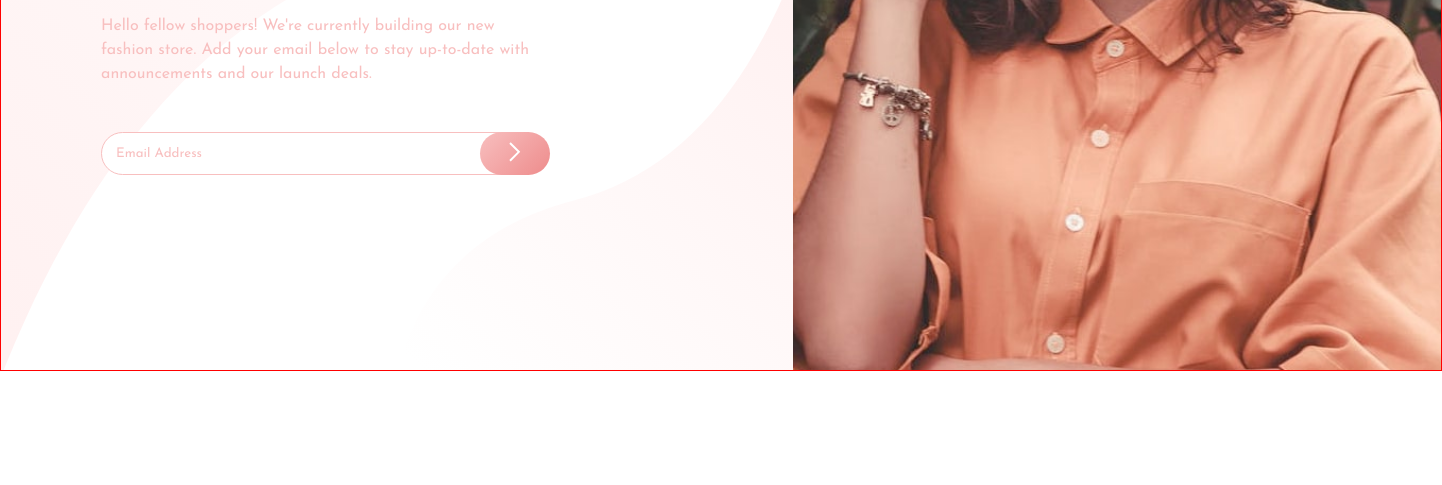
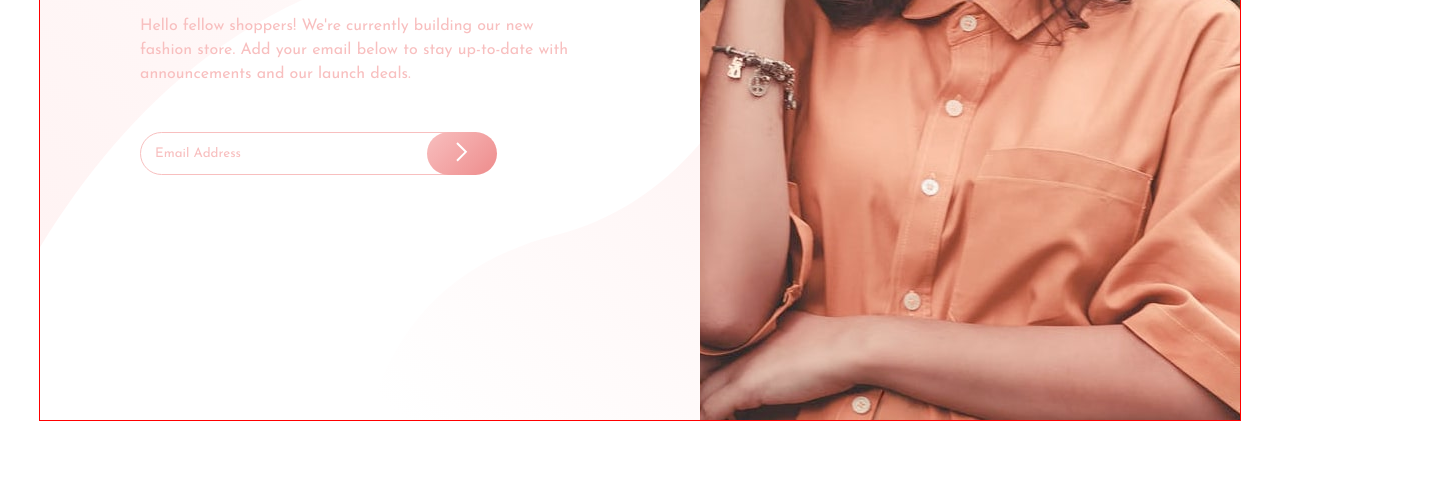
Before and after one commit to AdrielAmori/Base-Apparel, a plain HTML site: page index.html in a window 1280 px wide. Shown: the part 445-930 px from the top of the page, 1442 px wide, since content can reach past the window. Before the commit the page ends 880 px from the top, so only its background shows below. Drawn offline with Linux system fonts and the light colour scheme.

Commit message:
update style.css, width and max-width

```diff
--- a/index.html
+++ b/index.html
@@ -43,6 +43,7 @@
       </div>
     </div>
     <div id="img">
+      <img src="./images/hero-desktop.jpg" alt="">
     </div>
   </div>
 
--- a/style.css
+++ b/style.css
@@ -5,11 +5,11 @@ body {
 }
 
 .container {
-  width: 1440px;
-  height: 750px;
+  width: 100%;
+  max-width: 1200px;
+  height: 800px;
   margin: 5% auto;
   display: grid;
-  grid-auto-flow: column;
   grid-template-columns: 55% 45%;
   border: 1px solid red;
 }
@@ -60,9 +60,15 @@ body {
 #img {
   margin: 0;
   padding: 0;
-  background-image: url(./images/hero-desktop.jpg);
-  background-size: cover;
   width: 100%;
+  height: 100%;
+  overflow: hidden; /* Garante que a imagem não ultrapasse a div */
+}
+
+#img img {
+  width: 100%;
+  height: 100%;
+  object-fit: cover; /* Garante que a imagem ocupe 100% da div sem ultrapassar */
 }
 
 form {
@@ -102,8 +108,11 @@ input:focus {
 .error-icon {
   display: none;
   position: absolute;
-  right: 80px;
-  top: 22%;
+  right: 10px;
+  top: 50%;
+  transform: translateY(-50%);
+  width: 20px;
+  height: 20px;
 }
 
 button {
@@ -117,7 +126,7 @@ button {
   cursor: pointer;
 }
 
-button:hover{
+button:hover {
   background: linear-gradient(135deg, hsl(0, 74%, 74%), hsl(0, 80%, 86%));
   width: 80px;
   transition: 0.5s;
```
